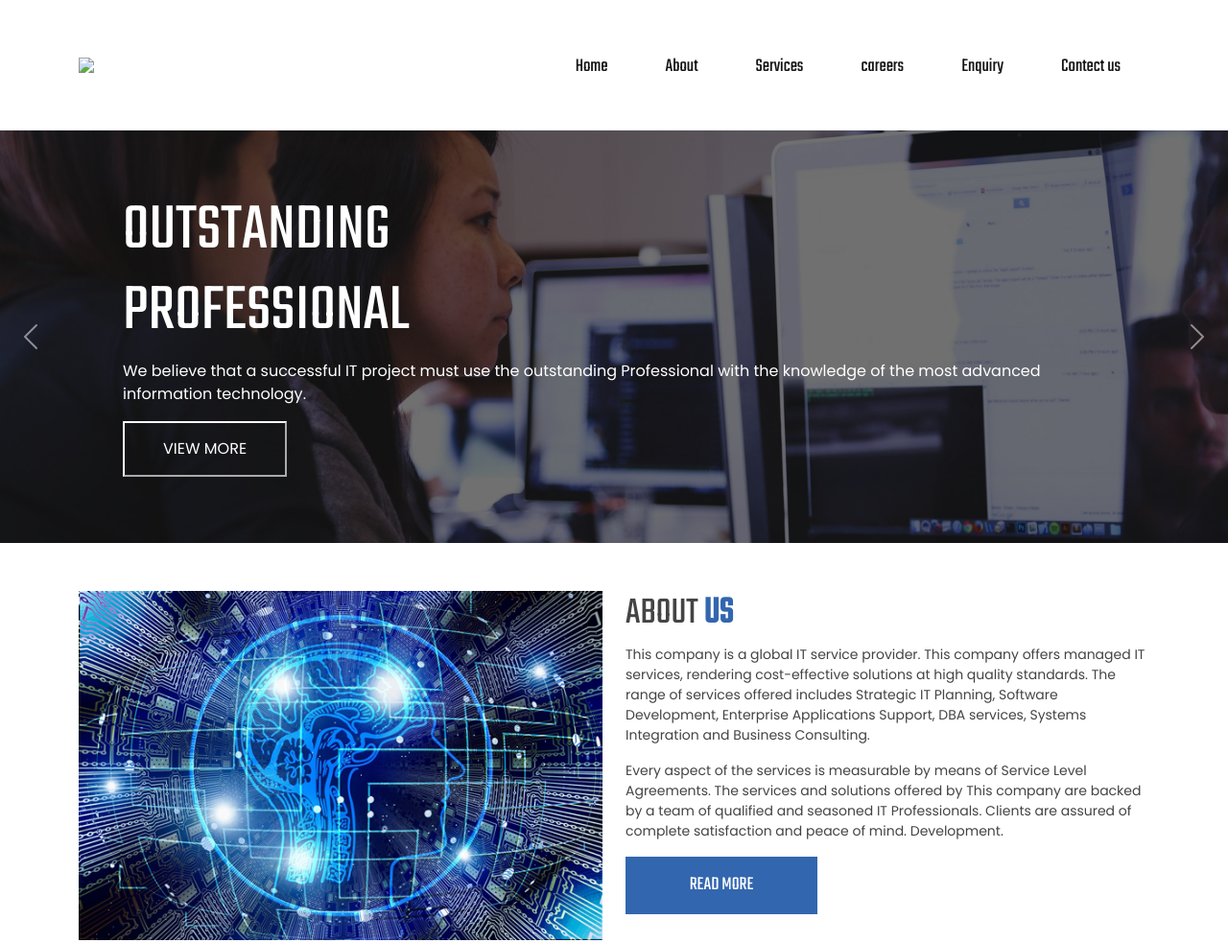
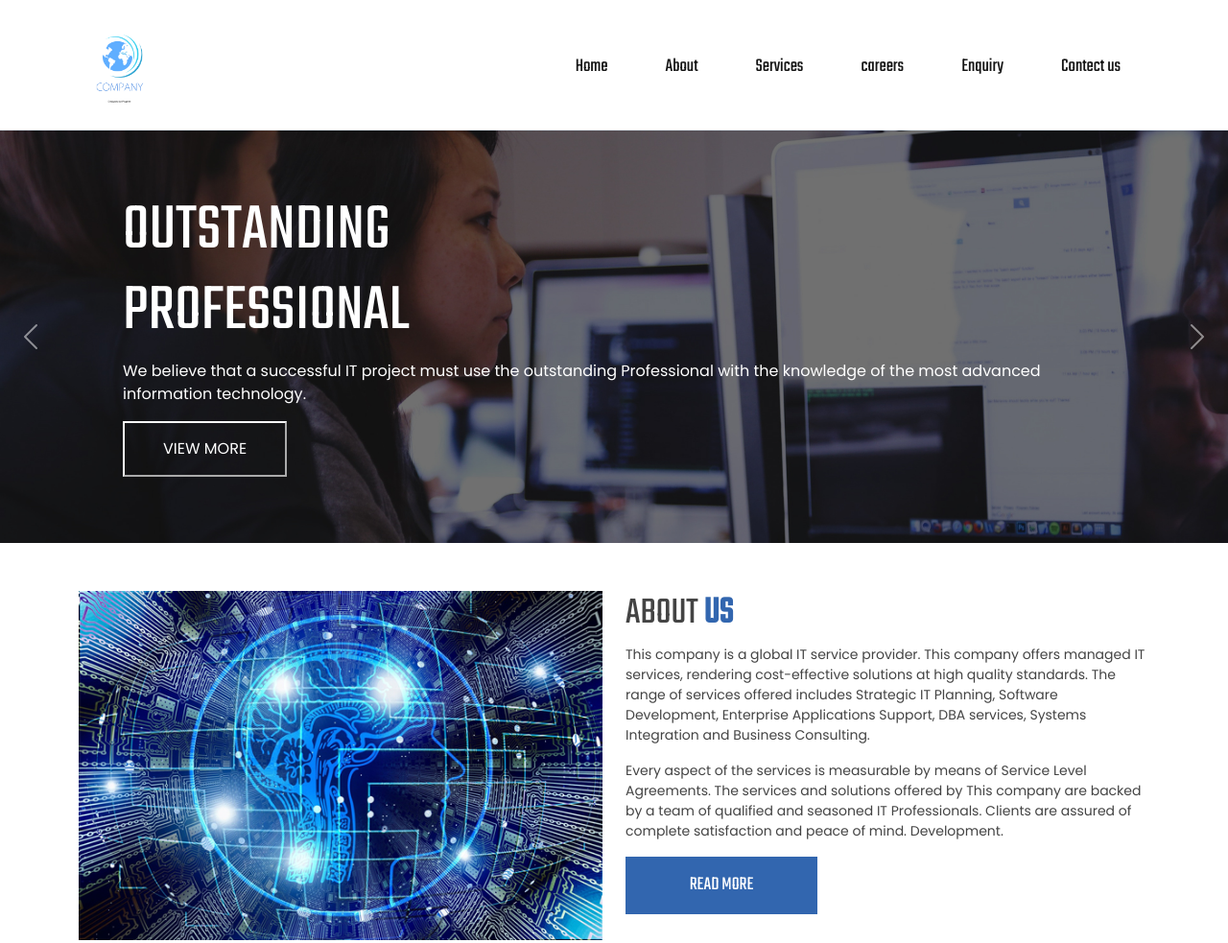
Before and after one commit to nagarajan-kg/Sample, a plain HTML site: page index.html in a window 1280 px wide. Shown: the top 983 px of the page at 96% size. Drawn offline with nearby package versions, Linux system fonts and the light colour scheme; files that its build step writes are made by us from their sources; a script that the page names is missing.

Commit message:
fixing header logo

```diff
--- a/index.html
+++ b/index.html
@@ -37,7 +37,7 @@
   <header id="header">
     <div class="container d-flex align-items-center justify-content-between">
 
-      <img src="../OnePage/assets/img/sample_logo.png" class="header_logo">
+      <img src="assets/img/sample_logo.png" class="header_logo">
 
       <nav id="navbar" class="navbar">
         <ul>
```
